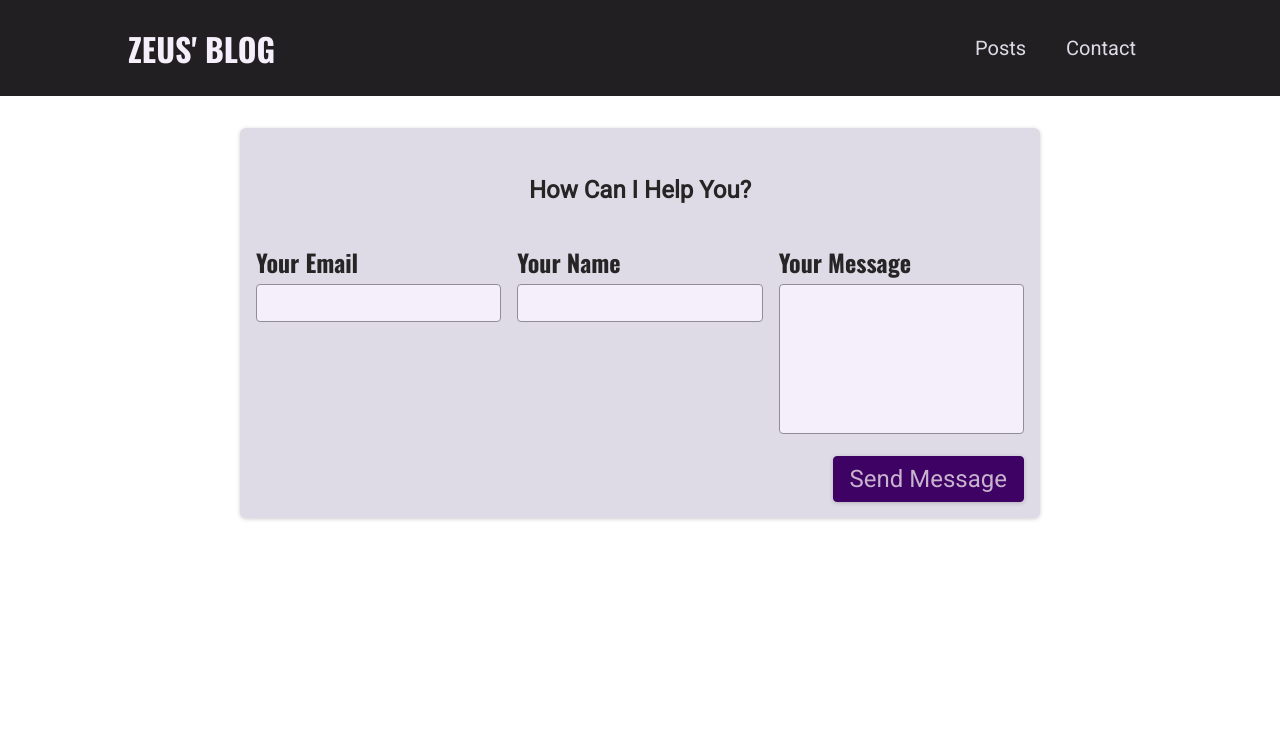
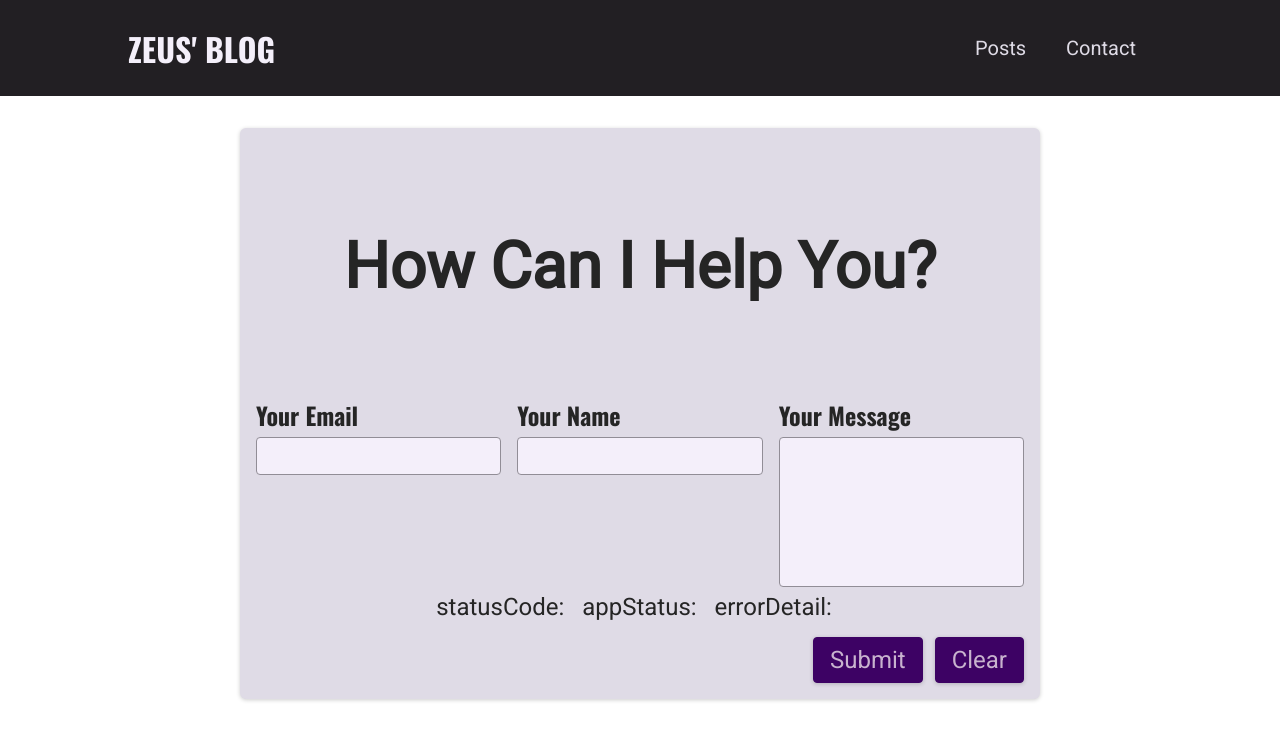
Before and after one commit to LubaGmail/next-core-blog, a Next.js app: page /contact in a window 1280 px wide. Shown: the top 740 px of the page. Built offline with nearby package versions, Linux system fonts and the light colour scheme.

Commit message:
Contact form setup

```diff
--- a/components/contact/contact-form.js
+++ b/components/contact/contact-form.js
@@ -1,31 +1,91 @@
 import Head from 'next/head'
 import Image from 'next/image'
+import { useState } from 'react'
 
 import styles from './contact-form.module.css'
+
+const CONTACT_API = '/api/contact'
+
 const ContactForm = () => {
+    const [statusCode, setStatusCode] = useState()
+    const [appStatus, setAppStatus] = useState()
+    const [errorDetail, setErrorDetail] = useState()
+
+    const [email, setEmail] = useState('')
+    const [name, setName] = useState('')
+    const [message, setMessage] = useState('')
+
+    const handleSubmit = event => {
+        const obj = {
+            email: email,
+            name: name,
+            message: message
+        }
+
+        event.preventDefault()
+        fetch(CONTACT_API, {
+            method: 'POST',
+            body: JSON.stringify(obj),
+            headers: {
+                'Accept': 'application/json',
+                'Content-Type': 'application/json'
+            }
+        })
+        .then(response => {
+            setStatusCode(response.status)
+            if (response.status === 201) {
+                setEmail(''); setName(''); setMessage('')
+            }
+            return response.json()
+        })
+        .then(data => {
+            setAppStatus(data.appStatus)
+            setErrorDetail(data.errorDetail)
+        })
+    }
+
+    const handleReset = () => {
+        setEmail(''); setName(''); setMessage('');
+    }
+
     return (
         <section className={styles.contact}>
             <h4>How Can I Help You?</h4>
-        <form className={styles.form}>
+
+            <form className={styles.form} onSubmit={handleSubmit} onReset={handleReset}>
+
                 <div className={styles.controls}>
                     <div className={styles.control}>
                         <label htmlFor='email'>Your Email</label>
-                    <input type='email' id='email' name='email' required />
+                        <input type='email' id='email' name='email' required minLength="6"
+                            value={email} onChange={ (event => setEmail(event.target.value)) }
+                        />
                     </div>
                     <div className={styles.control}>
                         <label htmlFor='name'>Your Name</label>
-                    <input type='text' id='name' name='name' required />
+                        <input type='text' id='name' name='name' required minLength="2"
+                            value={name} onChange={ (event => setName(event.target.value)  ) }
+                        />
                     </div>
                     <div className={styles.control}>
                         <label htmlFor='message'>Your Message</label>
-                    <textarea id='message' name='message' rows='5'></textarea>
+                        <textarea id='message' name='message' rows='5' required minLength="2"
+                            value={message} onChange={ (event => setMessage(event.target.value)) }
+                        ></textarea>
                     </div>
+
+                </div>
+
+                <div className='center'>
+                    statusCode: {statusCode} &nbsp;
+                    appStatus: {appStatus} &nbsp;
+                    errorDetail:  {errorDetail} &nbsp;
                 </div>
 
                 <div className={styles.actions}>
-                <button>Send Message</button>
+                    <button type='submit'>Submit</button>  &nbsp;
+                    <button type='reset'>Clear</button>
                 </div>
-
 
             </form>
 
--- a/components/contact/contact-form.module.css
+++ b/components/contact/contact-form.module.css
@@ -56,7 +56,7 @@
     border-color: var(--color-primary-500);
 }
 @media (min-width: 768px) {
-    .contact h3 {
+    .contact h4 {
       font-size: var(--size-16);
       text-align: center;
     }
--- /dev/null
+++ b/pages/api/contact.js
@@ -0,0 +1,33 @@
+// /api/contact
+
+const validate = ({email, name, message}) => {
+    if (!email || email.length < 2 ||
+        !name || name.length < 2 ||
+        !message || message.length < 2 ||
+        !email.includes('@'))
+    {
+        return false;
+    }
+    return true
+}
+
+function handler(req, res) {
+
+    switch (req.method) {
+        case 'POST':
+            let obj = req.body
+            obj.email = '1'
+            if (!validate(obj)) {
+                res.status(422).json({appStatus: 'failure', errorDetail: 'validation error' })
+            } else {
+                res.status(201).json({appStatus: 'success' })
+            }
+
+            break;
+        default:
+            console.log(method.get + ' is not implemented.')
+    }
+
+}
+
+export default handler
```
Also changed, not shown: 1 other file (tests, documents, lock files or other folders). Lines whose indentation alone changed are shown as unchanged.
